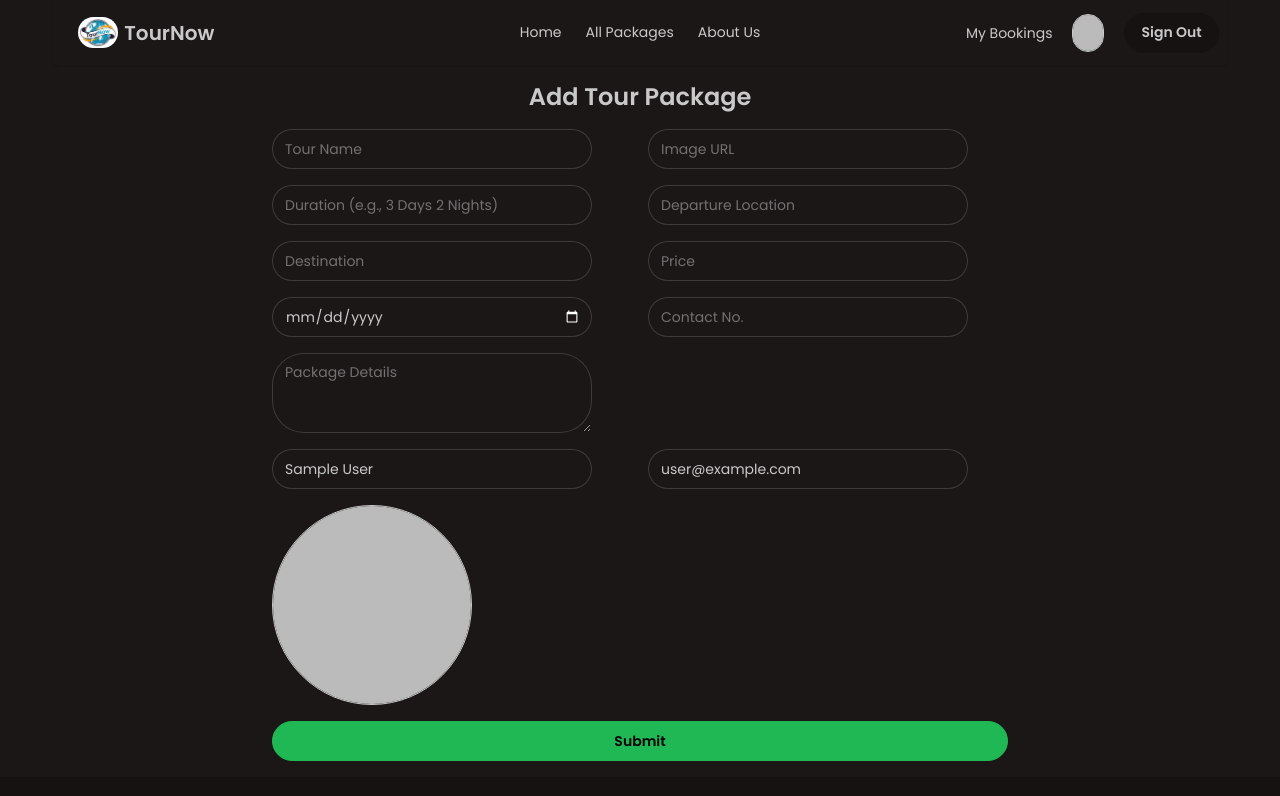
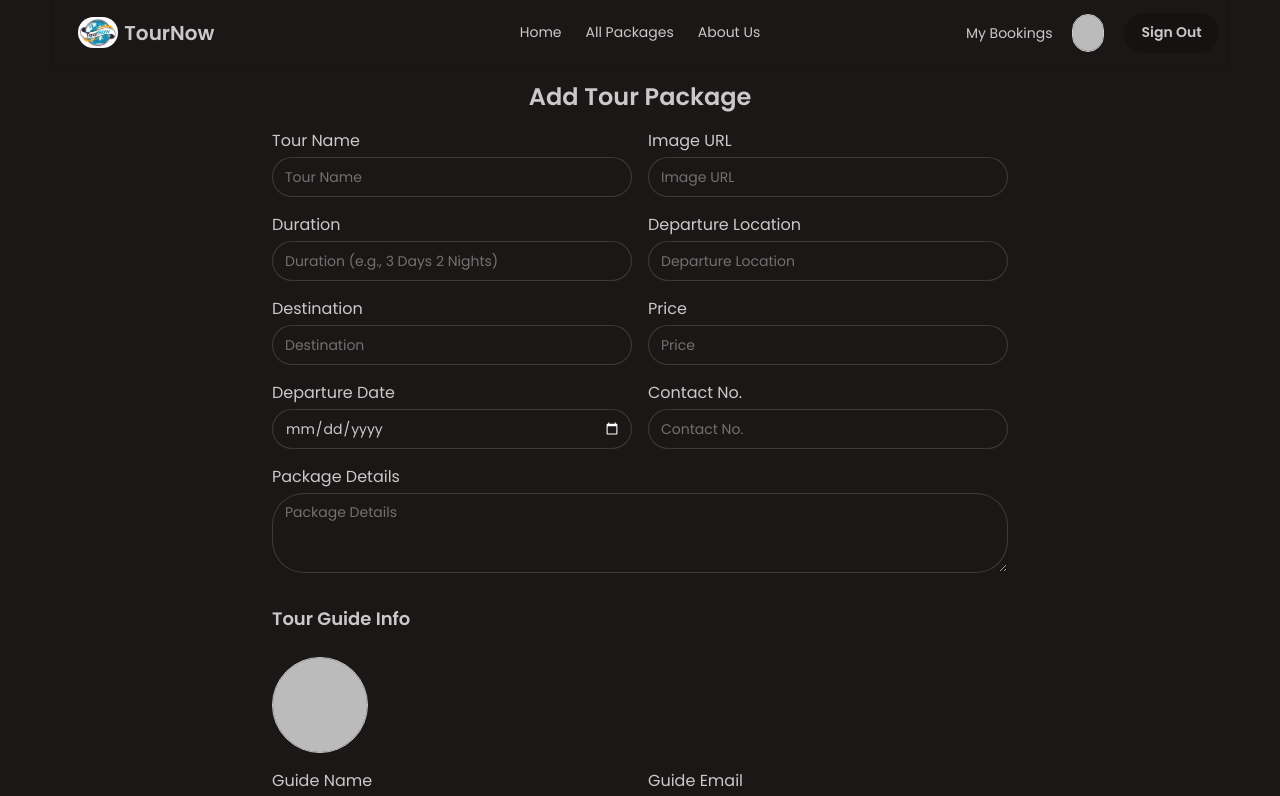
Before and after one commit to LinkonJT/Tour-Now-A11C17-Client, a React (Vite) app: page /add-package in a window 1280 px wide. Shown: the top 796 px of the page. Built offline with nearby package versions, Linux system fonts and the light colour scheme; no server answers; sample sign-in values are in the browser's storage.

Commit message:
modified the tour package form

```diff
--- a/src/components/PackageForm.jsx
+++ b/src/components/PackageForm.jsx
@@ -24,7 +24,7 @@ const result = Object.fromEntries(formData.entries())
  .then((data)=>{
     console.log("Data fetched from server:", data)
     if(data.insertedId){
-  toast.success("data added in the MongoDB successfully!")
+  toast.success("TourPackage form data added in the mongoDB!")
 
       }
  })
@@ -33,32 +33,69 @@ const result = Object.fromEntries(formData.entries())
 
     return (
 <form onSubmit={handleAddPackage} className="grid grid-cols-1 md:grid-cols-2 gap-4">
-        <input type="text" name="tour_name" placeholder="Tour Name" className="input input-bordered" required />
-        <input type="text" name="image" placeholder="Image URL" className="input input-bordered" required />
-        <input type="text" name="duration" placeholder="Duration (e.g., 3 Days 2 Nights)" className="input input-bordered"  required />
-        <input type="text" name="departure_location" placeholder="Departure Location" className="input input-bordered"  required />
-        <input type="text" name="destination" placeholder="Destination" className="input input-bordered"  required />
-        <input type="number" name="price" placeholder="Price" className="input input-bordered" required />
-        <input type="date" name="departure_date" className="input input-bordered"  required />
-        <input type="text" name="contact_no" placeholder="Contact No." className="input input-bordered"  required />
-        <textarea name="package_details" placeholder="Package Details" className="textarea textarea-bordered col-span-1 md:col-span-2"  required></textarea>
+  <div>
+    <label className="block mb-1">Tour Name</label>
+    <input type="text" name="tour_name" placeholder="Tour Name" className="input input-bordered w-full" required />
+  </div>
+  <div>
+    <label className="block mb-1">Image URL</label>
+    <input type="text" name="image" placeholder="Image URL" className="input input-bordered w-full" required />
+  </div>
+  <div>
+    <label className="block mb-1">Duration</label>
+    <input type="text" name="duration" placeholder="Duration (e.g., 3 Days 2 Nights)" className="input input-bordered w-full" required />
+  </div>
+  <div>
+    <label className="block mb-1">Departure Location</label>
+    <input type="text" name="departure_location" placeholder="Departure Location" className="input input-bordered w-full" required />
+  </div>
+  <div>
+    <label className="block mb-1">Destination</label>
+    <input type="text" name="destination" placeholder="Destination" className="input input-bordered w-full" required />
+  </div>
+  <div>
+    <label className="block mb-1">Price</label>
+    <input type="number" name="price" placeholder="Price" className="input input-bordered w-full" required />
+  </div>
+  <div>
+    <label className="block mb-1">Departure Date</label>
+    <input type="date" name="departure_date" className="input input-bordered w-full" required />
+  </div>
+  <div>
+    <label className="block mb-1">Contact No.</label>
+    <input type="text" name="contact_no" placeholder="Contact No." className="input input-bordered w-full" required />
+  </div>
+  <div className="md:col-span-2">
+    <label className="block mb-1">Package Details</label>
+    <textarea name="package_details" placeholder="Package Details" className="textarea textarea-bordered w-full" required></textarea>
+  </div>
 
-        {/* Hidden or readonly guide info from Firebase */}
-        <input type="text" name="guide_name" value={user?.displayName || ''}  readOnly className="input input-bordered" />
+  <div className="md:col-span-2">
+    <h3 className="text-lg font-semibold mt-4 mb-2">Tour Guide Info</h3>
+  </div>
 
-        <input type="email" name="guide_email" value={user?.email || ''} readOnly className="input input-bordered" />
-   <div>
-
+  <div className="md:col-span-2 flex justify-start items-center">
     <img
       src={user.photoURL || defaultProPic}
       alt="Profile"
       title={user.displayName || "No Name"}
-                className="w-50 rounded-full border"
+      className="w-24 h-24 rounded-full border"
     />
   </div>
 
+  <div>
+    <label className="block mb-1">Guide Name</label>
+    <input type="text" name="guide_name" value={user?.displayName || ''} readOnly className="input input-bordered w-full" />
+  </div>
+  <div>
+    <label className="block mb-1">Guide Email</label>
+    <input type="email" name="guide_email" value={user?.email || ''} readOnly className="input input-bordered w-full" />
+  </div>
+
+
   <button type="submit" className="btn btn-primary col-span-1 md:col-span-2">Submit</button>
 </form>
+
     );
 };
 
--- a/src/pages/AllPackages.jsx
+++ b/src/pages/AllPackages.jsx
@@ -1,16 +1,52 @@
-import React, { useContext } from 'react';
+import React, { useContext, useEffect, useState } from 'react';
 import { AuthContext } from '../Provider/AuthContext';
 import Spinner from '../components/Spinner';
+import defaultTourImage from "../assets/tourImage.png";
 
 const AllPackages = () => {
-    const {loading} = useContext(AuthContext)
+    const {loading, user} = useContext(AuthContext)
+
+    const [packages, setPackages] = useState([])
+
+useEffect(()=>{
+    fetch('http://localhost:3000/all-packages')
+     .then(res=>res.json())
+     .then ((data)=>{
+        setPackages(data)
+        console.log("Data fetched from all-packages server", data);
+     })
+},[])
 
     if(loading){
         return <Spinner></Spinner>
     }
+
+
     return (
-        <div>
-            All packages
+        <div className='grid grid-cols-1 md:grid-cols-2 lg:grid-cols-3 gap-3 w-11/12 mx-auto my-4'>
+{
+    packages.map((pkg)=>(
+        <div className="hero bg-base-200">
+             <img
+      src={pkg.image || defaultTourImage}
+      className="max-w-sm rounded-lg shadow-2xl"
+    />
+  <div className="hero-content flex-col lg:flex-row">
+
+    <div>
+      <h1 className="text-5xl font-bold">Box Office News!</h1>
+      <p className="py-6">
+        Provident cupiditate voluptatem et in. Quaerat fugiat ut assumenda excepturi exercitationem
+        quasi. In deleniti eaque aut repudiandae et a id nisi.
+      </p>
+      <button className="btn btn-primary">View Details</button>
+    </div>
+  </div>
+</div>
+    ))
+}
+
+
         </div>
     );
 };
```
Also changed, not shown: src/assets/tourImage.png (added). Lines whose indentation alone changed are shown as unchanged.
